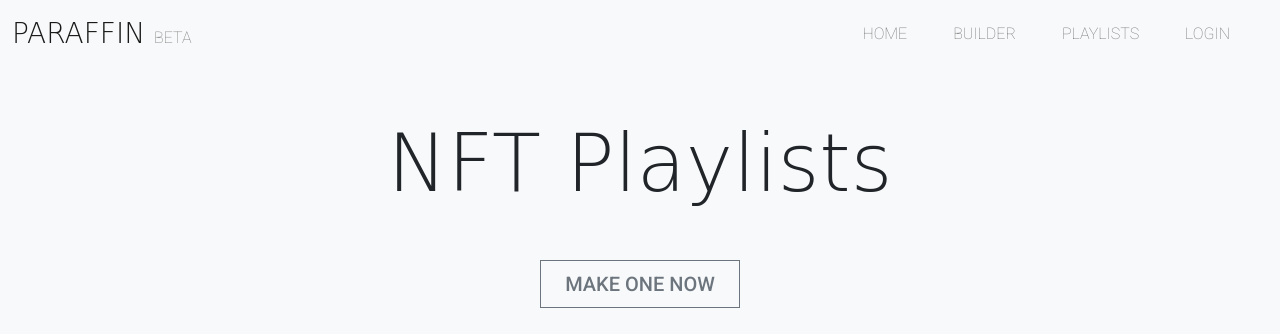
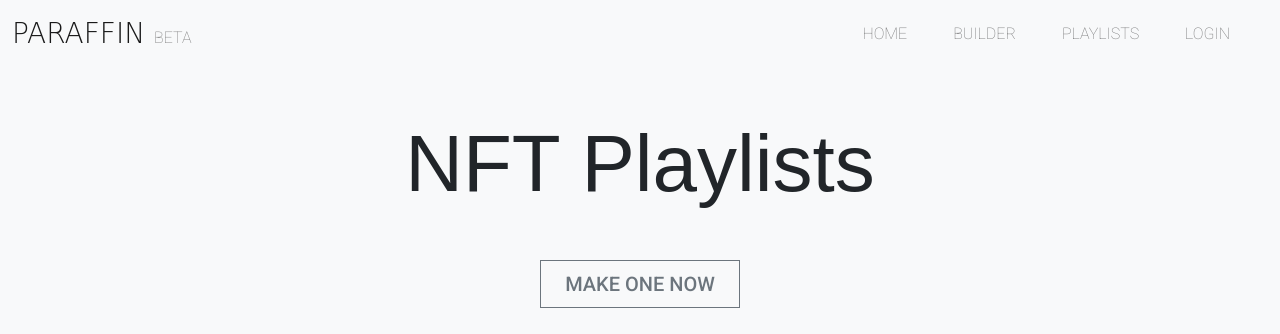
Before and after one commit to mrmacfadden/Paraffin, a plain HTML site: page index.html in a window 1280 px wide. Shown: the top 334 px of the page. Drawn offline with nearby package versions, Linux system fonts and the light colour scheme.

Commit message:
Update style.css

```diff
--- a/style.css
+++ b/style.css
@@ -18,8 +18,8 @@ body {
 h1,
 h2,
 h3{
-  font-family: "Abril Fatface", cursive;
-  font-weight: 300;
+  font-family: "Abril Fatface", sans-serif;
+  font-weight: 400;
 }
 h4{
   font-weight:700;
```
